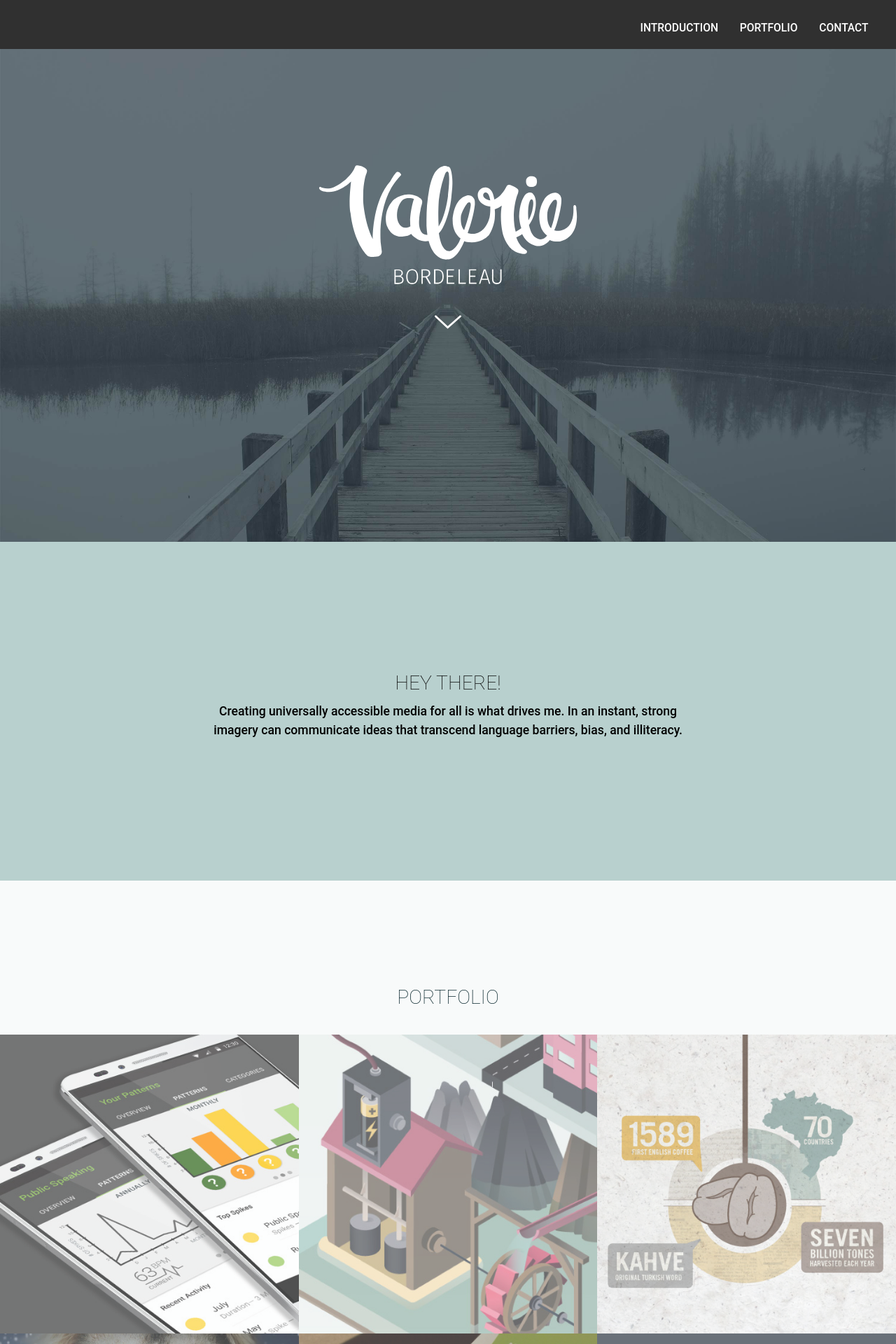
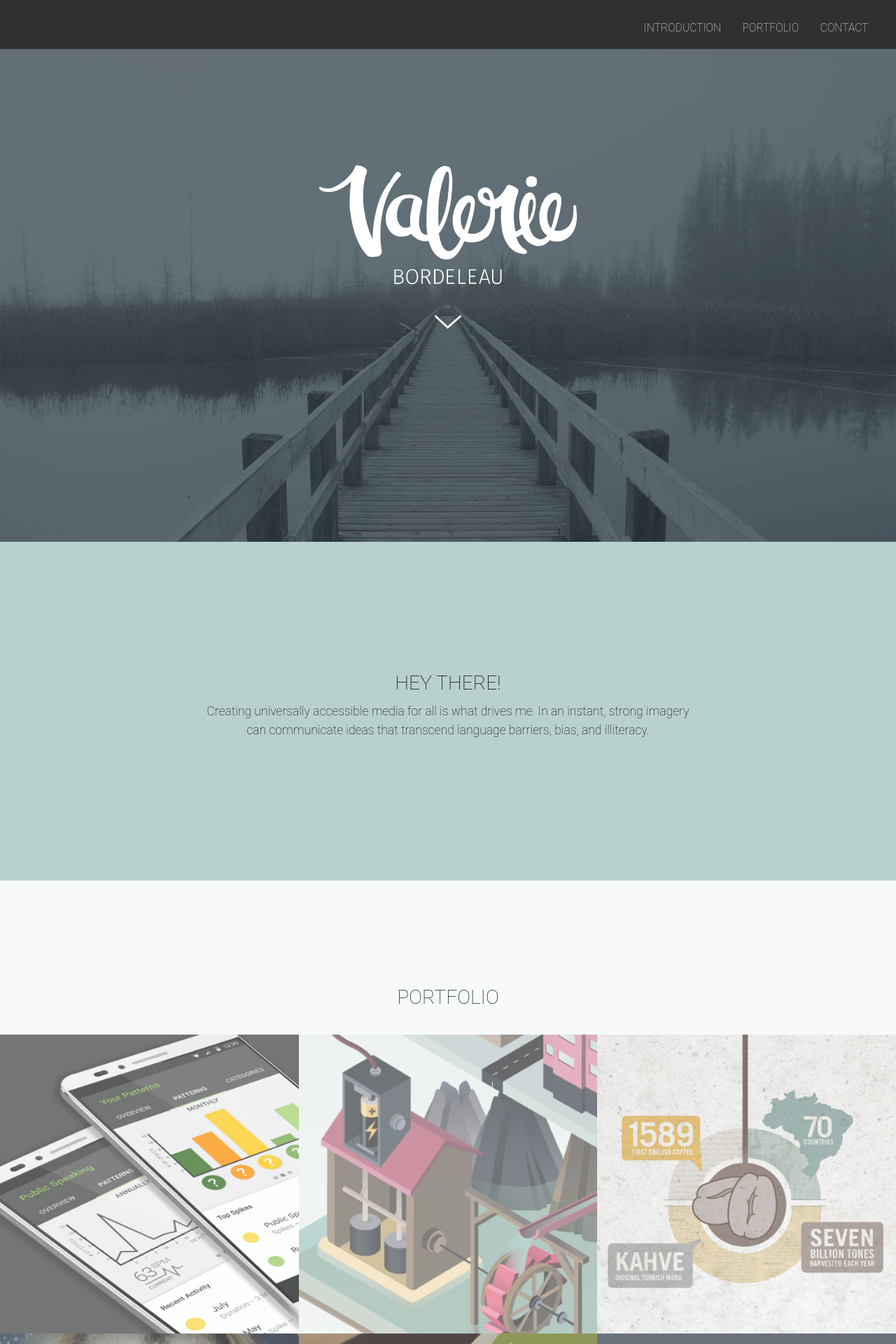
Before and after one commit to valeriebordeleau/portfolio-valerie-bordeleau, a Jekyll site: the page built from index.html, in a window 1280 px wide. Shown: the top 1920 px of the page at 70% size. Built offline with Jekyll 4.4.1, drawn with Linux system fonts in a browser that asks for light colours.

Commit message:
font weight

```diff
--- a/_includes/css/typography.css
+++ b/_includes/css/typography.css
@@ -2,7 +2,7 @@
 
 html {
     font-family: 'fira-sans-2','Roboto', sans-serif;
-    font-weight: 500;
+    font-weight: 100;
 }
 
 h1, h2, h3 {
```
